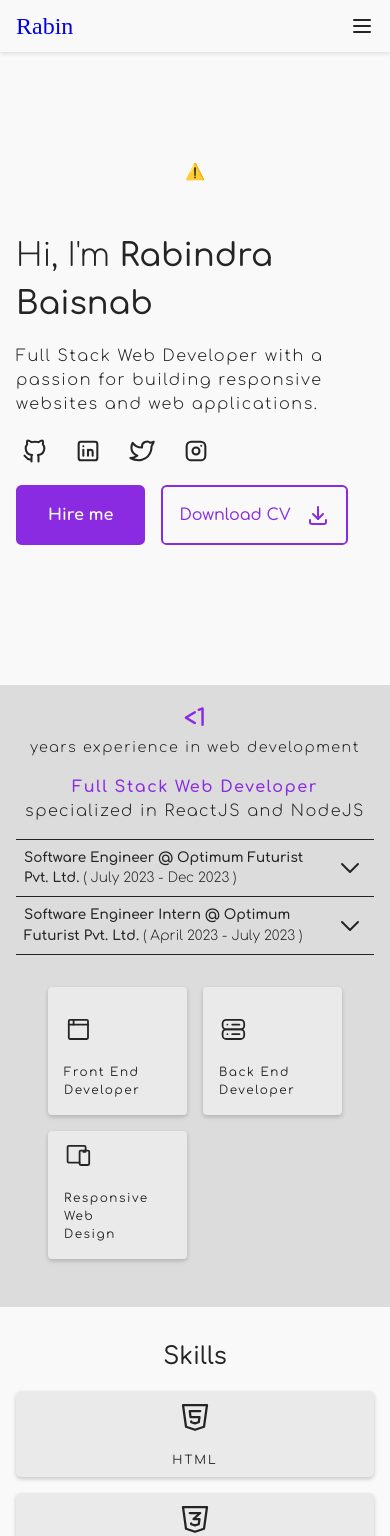
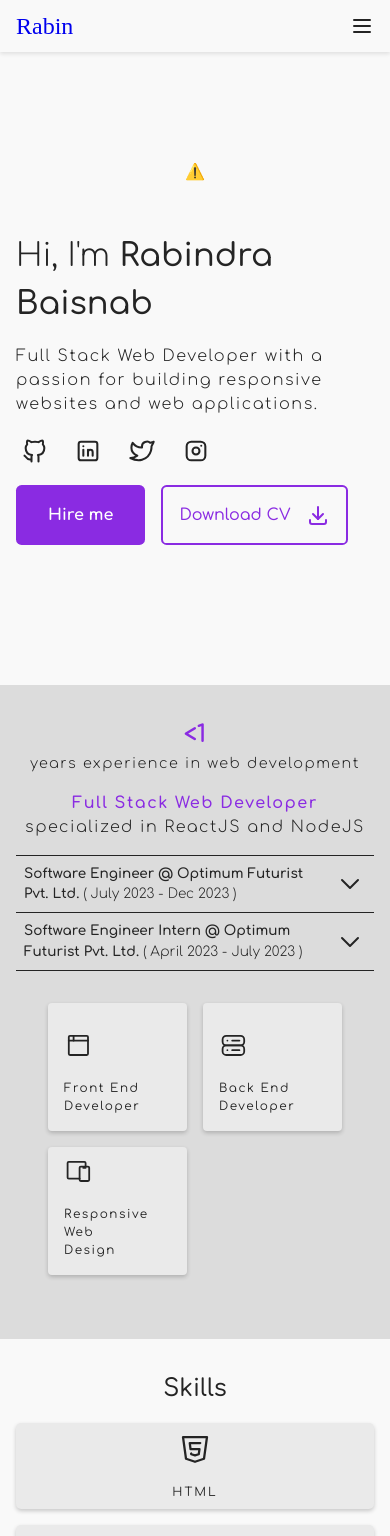
Before and after one commit to rabin245/portfolio-intern, a React (Vite) app: page / in a window 390 px wide. Shown: the top 1536 px of the page. Built offline with nearby package versions, Linux system fonts and the light colour scheme; no server answers; a web font is replaced by a local one.

Commit message:
fix: update padding of wrapper in about section

```diff
--- a/src/pages/About/About.module.css
+++ b/src/pages/About/About.module.css
@@ -104,7 +104,7 @@
 @media only screen and (max-width: 768px) {
   .wrapper {
     flex-direction: column;
-    padding: 1rem;
+    padding: 2rem 1rem;
   }
 
   .experience {
```
